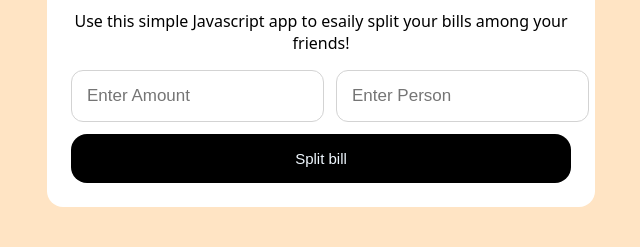
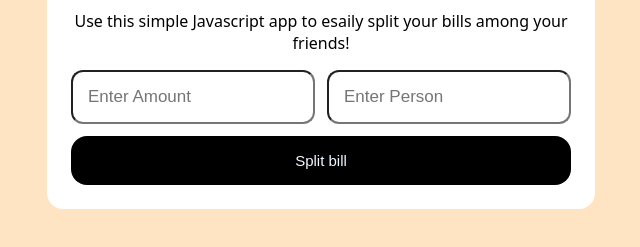
Before and after one commit to ABHIshek065/split-bill-app, a plain HTML site: page index.html in a window 1280 px wide. Shown: the part 279-526 px from the top of the page, without its empty margins (319-959 px from the left). Drawn offline with Linux system fonts and the light colour scheme.

Commit message:
Update style.css

```diff
--- a/style.css
+++ b/style.css
@@ -43,13 +43,23 @@ body {
   }
 
   input {
-    border: 1px solid lightgrey;
+  \* border: 1px solid lightgrey;
     padding: 15px;
     border-radius: 12px;
     font-size: 17px;
-box-sizing:border-box ;
+box-sizing:border-box ;*/
 
+  border: 1px solid lightgrey;
 
+    padding: 15px;
+
+    border-radius: 12px;
+
+    font-size: 17px;
+
+    box-sizing: border-box;
+
+    width: 50%;
   }
 
 
```
